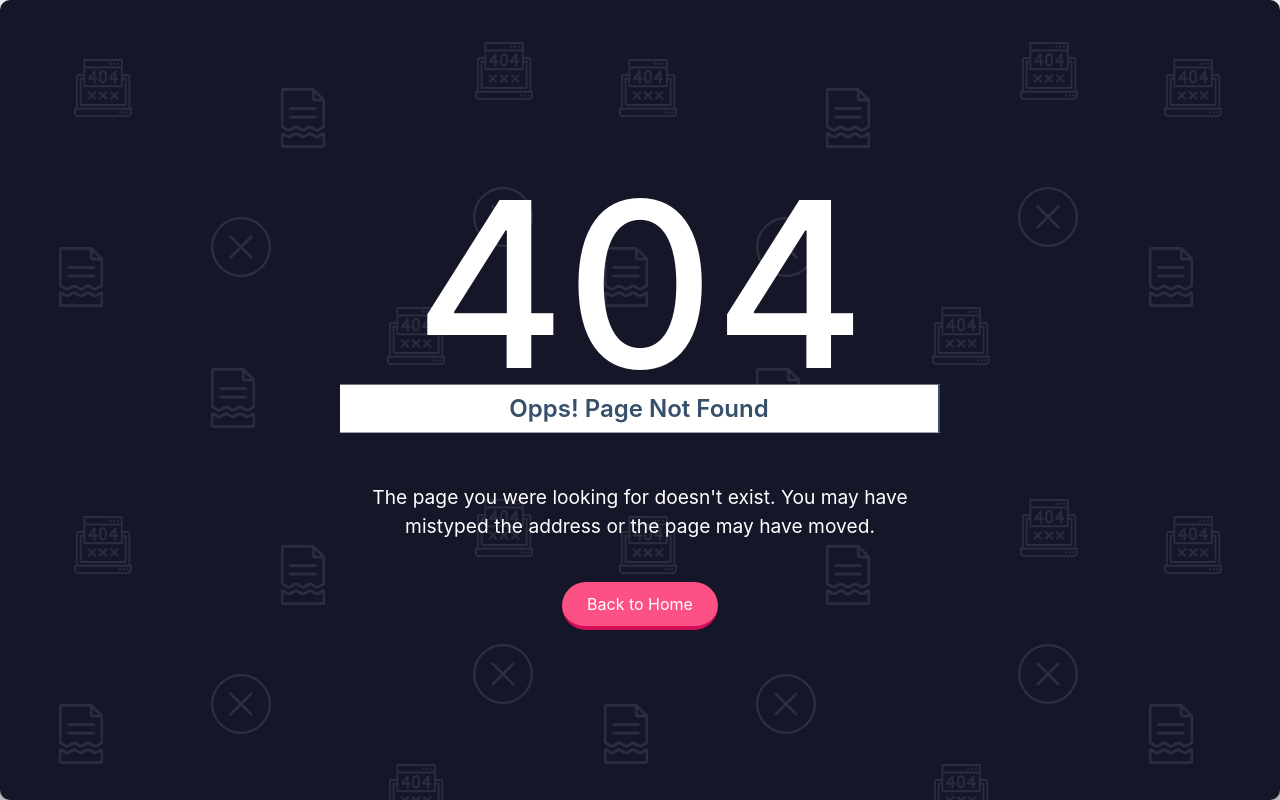
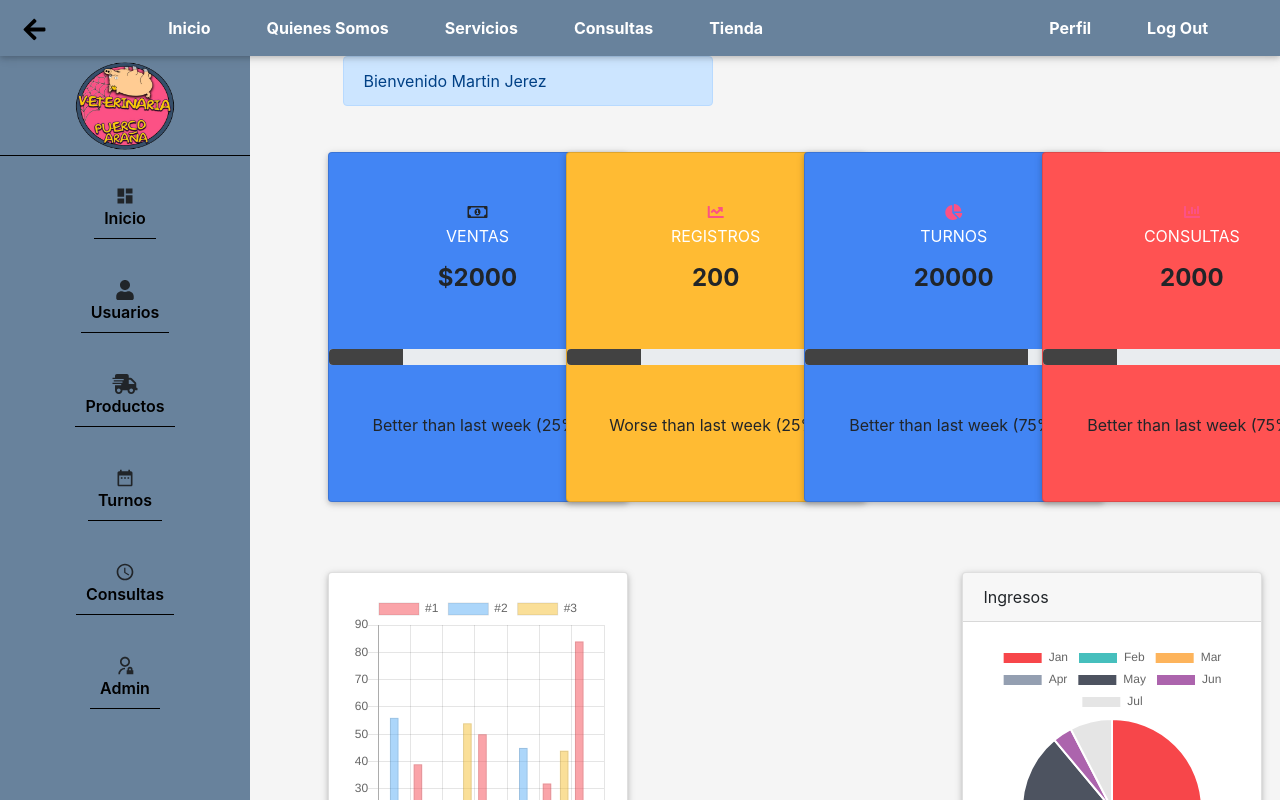
Before and after one commit to Diegolmi/Vet-puercoArania, a React (Create React App) app: page /admin in a window 1280 px wide. Before the commit this address had no page. Shown: the top 800 px of the page. Built offline with nearby package versions, Linux system fonts and the light colour scheme; sample sign-in values are in the browser's storage.

Commit message:
acomodando rutas

```diff
--- a/src/Routes/Routes.js
+++ b/src/Routes/Routes.js
@@ -1,33 +1,24 @@
-import React from 'react';
+import React from "react";
 
 // importar react router
-import {
-  BrowserRouter as Router,
-  Switch,
-  Route,
-} from "react-router-dom";
+import { BrowserRouter as Router, Switch, Route } from "react-router-dom";
 
-
-import About from '../components/About/about';
-import Error404 from '../components/Errors/Error404';
-import Landing from '../Landing';
-import Register from '../components/Register/Register';
-import Login from '../components/Navbar/Login';
-import Admin from '../components/Admin/Admin';
-import SecServicios from '../components/SecServicios/index';
-import Accesorios from '../components/AccesoriosEC/Accesorios';
-import Alimentos from '../components/Alimentos/alimentos';
-import Contenedor from '../components/Tienda/Contenedor';
-import Carrito from '../components/stepper/Carrito';
-import AdminUser from '../components/Usser/AdminUser';
-import PrivateRoute from './PrivateRoute';
-import Success from '../components/Checkout/Success';
-import Pending from '../components/Checkout/Pending';
-import Failure from '../components/Checkout/Failure';
+import About from "../components/About/about";
+import Error404 from "../components/Errors/Error404";
+import Landing from "../Landing";
+import Register from "../components/Register/Register";
+import Login from "../components/Navbar/Login";
+import Admin from "../components/Admin/Admin";
+import SecServicios from "../components/SecServicios/index";
+import Contenedor from "../components/Tienda/Contenedor";
+import Carrito from "../components/stepper/Carrito";
+import AdminUser from "../components/Usser/AdminUser";
+import PrivateRoute from "./PrivateRoute";
+import Success from "../components/Checkout/Success";
+import Pending from "../components/Checkout/Pending";
+import Failure from "../components/Checkout/Failure";
 
 // import AdminRoute from './AdminRoute';
-
-
 
 function Routes() {
   return (
@@ -39,11 +30,9 @@ function Routes() {
         <Route exact path="/registro" component={Register} />
         <Route exact path="/login" component={Login} />
         <Route exact path="/tienda" component={Contenedor} />
-        <Route exact path="/tienda/accesorios" component={Accesorios}/>
-        <Route exact path="/tienda/alimentos" component={Alimentos} />
-        <PrivateRoute exact path="/privado/carrito" component={Carrito} />
-        <PrivateRoute  path="/privado/admin" component={Admin} />
-        <PrivateRoute path="/privado/usuario" component={AdminUser} />
+        <PrivateRoute path="/carrito" component={Carrito} />
+        <PrivateRoute path="/admin" component={Admin} />
+        <PrivateRoute path="/usuario" component={AdminUser} />
         <PrivateRoute path="/payment-success" component={Success} />
         <PrivateRoute path="/payment-pending" component={Pending} />
         <PrivateRoute path="/payment-failure" component={Failure} />
@@ -51,9 +40,6 @@ function Routes() {
       </Switch>
     </Router>
   );
-
-
 }
 
-
 export default Routes;
--- a/src/components/About/about.js
+++ b/src/components/About/about.js
@@ -5,7 +5,6 @@ import medico2 from "../../assets/img/medico2.jpg";
 import medico3 from "../../assets/img/medico3.jpg";
 import medico4 from "../../assets/img/medico4.jpg";
 import { Grid, Typography } from "@material-ui/core";
-import NavbarPage from '../Navbar/Nav';
 import Image from "react-bootstrap/Image";
 
 
@@ -13,7 +12,6 @@ import Image from "react-bootstrap/Image";
 const Contenido = () => {
   return (
     <>
-      <NavbarPage />
       <div className="institucional container-fluid">
         <Typography variant="h2" className="first-title" align="center">
           Acerca de Veterinaria Puerco Araña
--- a/src/components/Admin/Admin.js
+++ b/src/components/Admin/Admin.js
@@ -60,12 +60,12 @@ const Admin = () => {
                         <Col xs={6} md={2} className="columna-sidebar"><SidebarIcons /></Col>
                         <Col xs={6} md={8} className="container-links-sidebar mr-1">
                             <Switch>
-                                <Route exact path="/privado/admin" component={InicioAdmin} />
-                                <Route exact path="/privado/admin/user" component={EditUser} />
-                                <Route exact path="/privado/admin/producto" component={AddProduct} />
-                                <Route exact path="/privado/admin/turnos" component={EditarTurnos} />
-                                <Route exact path="/privado/admin/consultas" component={AdminConsultas} />
-                                <Route exact path="/privado/admin/datosAdmin" component={DatosAdmin} />
+                                <Route exact path="/admin" component={InicioAdmin} />
+                                <Route exact path="/admin/user" component={EditUser} />
+                                <Route exact path="/admin/producto" component={AddProduct} />
+                                <Route exact path="/admin/turnos" component={EditarTurnos} />
+                                <Route exact path="/admin/consultas" component={AdminConsultas} />
+                                <Route exact path="/admin/datosAdmin" component={DatosAdmin} />
                             </Switch>
                         </Col>
                     </Row>
@@ -80,12 +80,12 @@ const Admin = () => {
                         <Col sm={3} className="columna-sidebar"><SidebarAdmin /></Col>
                         <Col sm={9} className="container-links-sidebar">
                             <Switch>
-                                <Route exact path="/privado/admin" component={InicioAdmin} />
-                                <Route exact path="/privado/admin/user" component={EditUser} />
-                                <Route exact path="/privado/admin/producto" component={AddProduct} />
-                                <Route exact path="/privado/admin/turnos" component={EditarTurnos} />
-                                <Route exact path="/privado/admin/consultas" component={AdminConsultas} />
-                                <Route exact path="/privado/admin/datosAdmin" component={DatosAdmin} />
+                                <Route exact path="/admin" component={InicioAdmin} />
+                                <Route exact path="/admin/user" component={EditUser} />
+                                <Route exact path="/admin/producto" component={AddProduct} />
+                                <Route exact path="/admin/turnos" component={EditarTurnos} />
+                                <Route exact path="/admin/consultas" component={AdminConsultas} />
+                                <Route exact path="/admin/datosAdmin" component={DatosAdmin} />
                             </Switch>
                         </Col>
                     </Row>
--- a/src/components/Admin/NavbarAdmin.js
+++ b/src/components/Admin/NavbarAdmin.js
@@ -1,48 +1,68 @@
-import React from 'react';
-import Navbar from 'react-bootstrap/Navbar';
-import Nav from 'react-bootstrap/Nav';
+import React from "react";
+import Navbar from "react-bootstrap/Navbar";
+import Nav from "react-bootstrap/Nav";
 import { MDBBadge } from "mdbreact";
-import './Admin.css';
+import "./Admin.css";
 
-import { Link, useHistory } from 'react-router-dom';
-import { FaArrowLeft, FaArrowRight, FaRegBell } from 'react-icons/fa';
-
+import { Link, useHistory } from "react-router-dom";
+import { FaArrowLeft, FaArrowRight, FaRegBell } from "react-icons/fa";
 
 const NavbarAdmin = ({ hideSidebar, showSidebar, cambiarBoton }) => {
   const history = useHistory();
 
   const logout = () => {
-        localStorage.removeItem('jwt');
-        localStorage.removeItem('role');
-        history.push('/')
-    }
+    localStorage.removeItem("jwt");
+    localStorage.removeItem("role");
+    history.push("/");
+  };
 
   return (
     <>
       <Navbar collapseOnSelect expand="lg" className="navbar-admin">
-            {cambiarBoton ? <button className="hideSidebar" onClick={showSidebar}><FaArrowRight /></button>
-            :  <button className="hideSidebar" onClick={hideSidebar}><FaArrowLeft /></button>  }
-            <Navbar.Toggle aria-controls="responsive-navbar-nav" className="toggle-admin" />
+        {cambiarBoton ? (
+          <button className="hideSidebar" onClick={showSidebar}>
+            <FaArrowRight />
+          </button>
+        ) : (
+          <button className="hideSidebar" onClick={hideSidebar}>
+            <FaArrowLeft />
+          </button>
+        )}
+        <Navbar.Toggle
+          aria-controls="responsive-navbar-nav"
+          className="toggle-admin"
+        />
         <Navbar.Collapse id="responsive-navbar-nav">
           <Nav className="ml-lg-auto">
-                    <Link to="/" className="mr-3 link-admin">Inicio</Link>
-                    <Link to="/about" className="mr-3 link-admin">Quienes Somos</Link>
-                    <Link to="/servicios" className="mr-3 link-admin">Servicios</Link>
-                    <Link to="/consultas" className="mr-3 link-admin">Consultas</Link>
-                    <Link to="/" className="mr-3 link-admin">Tienda</Link>
+            <Link to="/" className="mr-3 link-admin">
+              Inicio
+            </Link>
+            <Link to="/about" className="mr-3 link-admin">
+              Quienes Somos
+            </Link>
+            <Link to="/servicios" className="mr-3 link-admin">
+              Servicios
+            </Link>
+            <Link to="/consultas" className="mr-3 link-admin">
+              Consultas
+            </Link>
+            <Link to="/" className="mr-3 link-admin">
+              Tienda
+            </Link>
           </Nav>
           <hr />
           <Nav>
-                    {/* <Link className="mr-3 link-admin"><AiOutlineMail /><MDBBadge color="danger" className="ml-2">4</MDBBadge></Link> */}
-                    <Link className="mr-3 link-admin" to="/"><FaRegBell /><MDBBadge color="danger" className="ml-2">4</MDBBadge></Link>
-                    <Link className="mr-3 link-admin" to="" >Perfil</Link>
-                    <Link className="mr-3 link-admin" to="" onClick={logout}>Log Out</Link>
+            <Link className="mr-3 link-admin" to="/admin">
+              Perfil
+            </Link>
+            <Link className="mr-3 link-admin" to="" onClick={logout}>
+              Log Out
+            </Link>
           </Nav>
         </Navbar.Collapse>
       </Navbar>
-        {/* <SidebarAdmin /> */}
     </>
   );
-}
+};
 
 export default NavbarAdmin;
--- a/src/components/Admin/SidebarAdmin.js
+++ b/src/components/Admin/SidebarAdmin.js
@@ -1,28 +1,58 @@
-import React from 'react';
-import { Link } from 'react-router-dom';
-import { FaUser, FaShippingFast } from 'react-icons/fa';
-import { MdDateRange, MdQueryBuilder, MdDashboard } from 'react-icons/md';
-import { RiAdminLine } from 'react-icons/ri';
-import logo from '../../assets/img/logo.png';
+import React from "react";
+import { Link } from "react-router-dom";
+import { FaUser, FaShippingFast } from "react-icons/fa";
+import { MdDateRange, MdQueryBuilder, MdDashboard } from "react-icons/md";
+import { RiAdminLine } from "react-icons/ri";
+import logo from "../../assets/img/logo.png";
 
 const SidebarAdmin = () => {
   return (
     <div className="sidebar-container">
       <div className="datos-sidebar">
-
-            <Link to="/"><img src={logo} alt="Logo veterinaria" className="logo" /></Link>
+        <Link to="/">
+          <img src={logo} alt="Logo veterinaria" className="logo" />
+        </Link>
       </div>
       <ul className="secciones-sidebar">
-                <li className="listado-sidebar"><MdDashboard className="icon-sidebar-admin"/> <Link to="/privado/admin"  className="link-sidebar">Inicio</Link></li>
-                <li className="listado-sidebar"><FaUser className="icon-sidebar-admin"/> <Link to="/privado/admin/user"  className="link-sidebar">Usuarios</Link></li>
-                <li className="listado-sidebar"><FaShippingFast className="icon-sidebar-admin"/><Link to="/privado/admin/producto" className="link-sidebar">Productos</Link></li>
-                <li className="listado-sidebar"><MdDateRange className="icon-sidebar-admin"/><Link to="/privado/admin/turnos" className="link-sidebar">Turnos</Link></li>
-                <li className="listado-sidebar"><MdQueryBuilder className="icon-sidebar-admin"/><Link to="/privado/admin/consultas" className="link-sidebar">Consultas</Link></li>
-                <li className="listado-sidebar"><RiAdminLine className="icon-sidebar-admin"/><Link to="/privado/admin/datosAdmin" className="link-sidebar">Admin</Link></li>
+        <li className="listado-sidebar">
+          <MdDashboard className="icon-sidebar-admin" />{" "}
+          <Link to="/admin" className="link-sidebar">
+            Inicio
+          </Link>
+        </li>
+        <li className="listado-sidebar">
+          <FaUser className="icon-sidebar-admin" />{" "}
+          <Link to="/admin/user" className="link-sidebar">
+            Usuarios
+          </Link>
+        </li>
+        <li className="listado-sidebar">
+          <FaShippingFast className="icon-sidebar-admin" />
+          <Link to="/admin/producto" className="link-sidebar">
+            Productos
+          </Link>
+        </li>
+        <li className="listado-sidebar">
+          <MdDateRange className="icon-sidebar-admin" />
+          <Link to="/admin/turnos" className="link-sidebar">
+            Turnos
+          </Link>
+        </li>
+        <li className="listado-sidebar">
+          <MdQueryBuilder className="icon-sidebar-admin" />
+          <Link to="/admin/consultas" className="link-sidebar">
+            Consultas
+          </Link>
+        </li>
+        <li className="listado-sidebar">
+          <RiAdminLine className="icon-sidebar-admin" />
+          <Link to="/admin/datosAdmin" className="link-sidebar">
+            Admin
+          </Link>
+        </li>
       </ul>
-
     </div>
   );
-}
+};
 
 export default SidebarAdmin;
--- a/src/components/Admin/SidebarIcons.js
+++ b/src/components/Admin/SidebarIcons.js
@@ -11,12 +11,12 @@ const SidebarIcons = () => {
             <div className="datos-sidebar-icons">
             </div>
             <ul className="secciones-sidebar">
-                <li className="listado-sidebar"> <Link to="/privado/admin"  className="link-sidebar"><MdDashboard className="icon-sidebar-admin"/></Link></li>
-                <li className="listado-sidebar"> <Link to="/privado/admin/user"  className="link-sidebar"><FaUser className="icon-sidebar-admin"/></Link></li>
-                <li className="listado-sidebar"><Link to="/privado/admin/producto" className="link-sidebar"><FaShippingFast className="icon-sidebar-admin"/></Link></li>
-                <li className="listado-sidebar"><Link to="/privado/admin/turnos" className="link-sidebar"><MdDateRange className="icon-sidebar-admin"/></Link></li>
-                <li className="listado-sidebar"><Link to="/privado/admin/consultas" className="link-sidebar"><MdQueryBuilder className="icon-sidebar-admin"/></Link></li>
-                <li className="listado-sidebar"><Link to="/privado/admin/datosAdmin" className="link-sidebar"><RiAdminLine className="icon-sidebar-admin"/></Link></li>
+                <li className="listado-sidebar"> <Link to="/admin"  className="link-sidebar"><MdDashboard className="icon-sidebar-admin"/></Link></li>
+                <li className="listado-sidebar"> <Link to="/admin/user"  className="link-sidebar"><FaUser className="icon-sidebar-admin"/></Link></li>
+                <li className="listado-sidebar"><Link to="/admin/producto" className="link-sidebar"><FaShippingFast className="icon-sidebar-admin"/></Link></li>
+                <li className="listado-sidebar"><Link to="/admin/turnos" className="link-sidebar"><MdDateRange className="icon-sidebar-admin"/></Link></li>
+                <li className="listado-sidebar"><Link to="/admin/consultas" className="link-sidebar"><MdQueryBuilder className="icon-sidebar-admin"/></Link></li>
+                <li className="listado-sidebar"><Link to="/admin/datosAdmin" className="link-sidebar"><RiAdminLine className="icon-sidebar-admin"/></Link></li>
             </ul>
         </div>
      );
--- a/src/components/EcommerceHome/EcommerceHome.js
+++ b/src/components/EcommerceHome/EcommerceHome.js
@@ -12,6 +12,7 @@ import {Animated} from "react-animated-css";
 import Swal from 'sweetalert2';
 import './CardEcommerce.css';
 import axiosInstance from '../util/axiosInstance';
+import { Link } from 'react-router-dom';
 
 
 
@@ -99,7 +100,7 @@ const EcommerceHome = ({userCarrito, mostrarCarrito}) => {
                 <Col md={12} sm={12}><CardEcommerce   agregarCantidad={agregarCantidad} productos={productos} addToCart={addToCart} /></Col>
                 <Col md={12} sm={12}>
                     <div className="contenedor-boton-tienda">
-                        <button  className="btn">IR A LA TIENDA</button>
+                        <Link to="/tienda"  className="btn">IR A LA TIENDA</Link>
                     </div>
                 </Col>
 
@@ -109,7 +110,7 @@ const EcommerceHome = ({userCarrito, mostrarCarrito}) => {
                 <Col md={12} sm={12}><CardEcommerce1  agregarCantidad={agregarCantidad} productos={productos} addToCart={addToCart} /></Col>
                 <Col md={12} sm={12}>
                     <div className="contenedor-boton-tienda">
-                        <button  className="btn">IR A LA TIENDA</button>
+                        <Link to="/tienda"  className="btn">IR A LA TIENDA</Link>
                     </div>
                 </Col>
             </Row> : null}
@@ -118,7 +119,7 @@ const EcommerceHome = ({userCarrito, mostrarCarrito}) => {
                 <Col md={12} sm={12}><CardEcommerce2  agregarCantidad={agregarCantidad} productos={productos} addToCart={addToCart}/></Col>
                 <Col md={12} sm={12}>
                     <div className="contenedor-boton-tienda">
-                        <button  className="btn">IR A LA TIENDA</button>
+                        <Link to="/tienda"  className="btn">IR A LA TIENDA</Link>
                     </div>
                 </Col>
             </Row> : null}
--- a/src/components/SelectInput.js
+++ b/src/components/SelectInput.js
@@ -5,7 +5,6 @@ const SelectIpunt = ({agregarCantidad}) => {
         <div>
             <h6>Cantidad:</h6>
         <select onChange={agregarCantidad} className="browser-default custom-select">
-            <option value=""></option>
           <option value="1">1</option>
           <option value="2">2</option>
           <option value="3">3</option>
--- a/src/components/Usser/Components/NavbarUser.js
+++ b/src/components/Usser/Components/NavbarUser.js
@@ -35,10 +35,8 @@ const NavbarAdmin = ({ hideSidebar, showSidebar, cambiarBoton }) => {
                 </Nav>
                 <hr />
                 <Nav>
-                    {/* <Link className="mr-3 link-admin"><AiOutlineMail /><MDBBadge color="danger" className="ml-2">4</MDBBadge></Link> */}
-                    <Link className="mr-3 link-admin"><FaRegBell /><MDBBadge color="danger" className="ml-2">4</MDBBadge></Link>
-                    <Link className="mr-3 link-admin">Perfil</Link>
-                    <Link className="mr-3 link-admin" onClick={logout}>Log Out</Link>
+                    <Link to="/usuario" className="mr-3 link-admin">Perfil</Link>
+                    <Link to="" className="mr-3 link-admin" onClick={logout}>Log Out</Link>
                 </Nav>
             </Navbar.Collapse>
         </Navbar>
```
Lines whose indentation alone changed are shown as unchanged.
